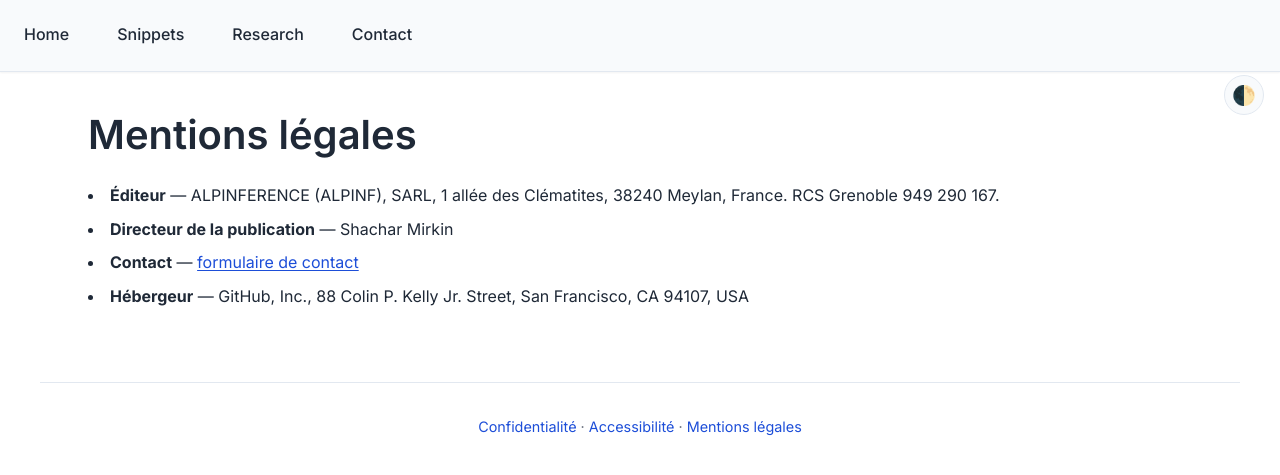
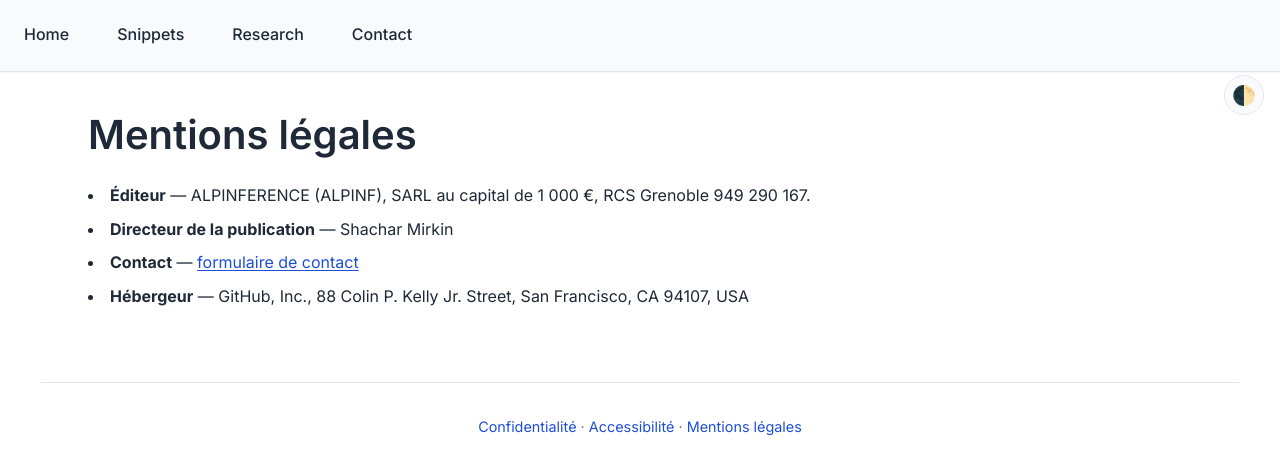
Before and after one commit to shacharmirkin/shacharmirkin.github.io, a Jekyll site: the page built from legal.md, in a window 1280 px wide. Shown: the top 475 px of the page. Built offline with Jekyll 4.4.1, drawn with Linux system fonts in a browser that asks for light colours.

Commit message:
update legal notice

```diff
--- a/legal.md
+++ b/legal.md
@@ -8,7 +8,7 @@ lang: fr
 
 # Mentions légales
 
-- **Éditeur** — ALPINFERENCE (ALPINF), SARL, 1 allée des Clématites, 38240 Meylan, France. RCS Grenoble 949 290 167.
+- **Éditeur** — ALPINFERENCE (ALPINF), SARL au capital de 1 000 €, RCS Grenoble 949 290 167.
 - **Directeur de la publication** — Shachar Mirkin
 - **Contact** — [formulaire de contact](/contact/)
 - **Hébergeur** — GitHub, Inc., 88 Colin P. Kelly Jr. Street, San Francisco, CA 94107, USA
```
